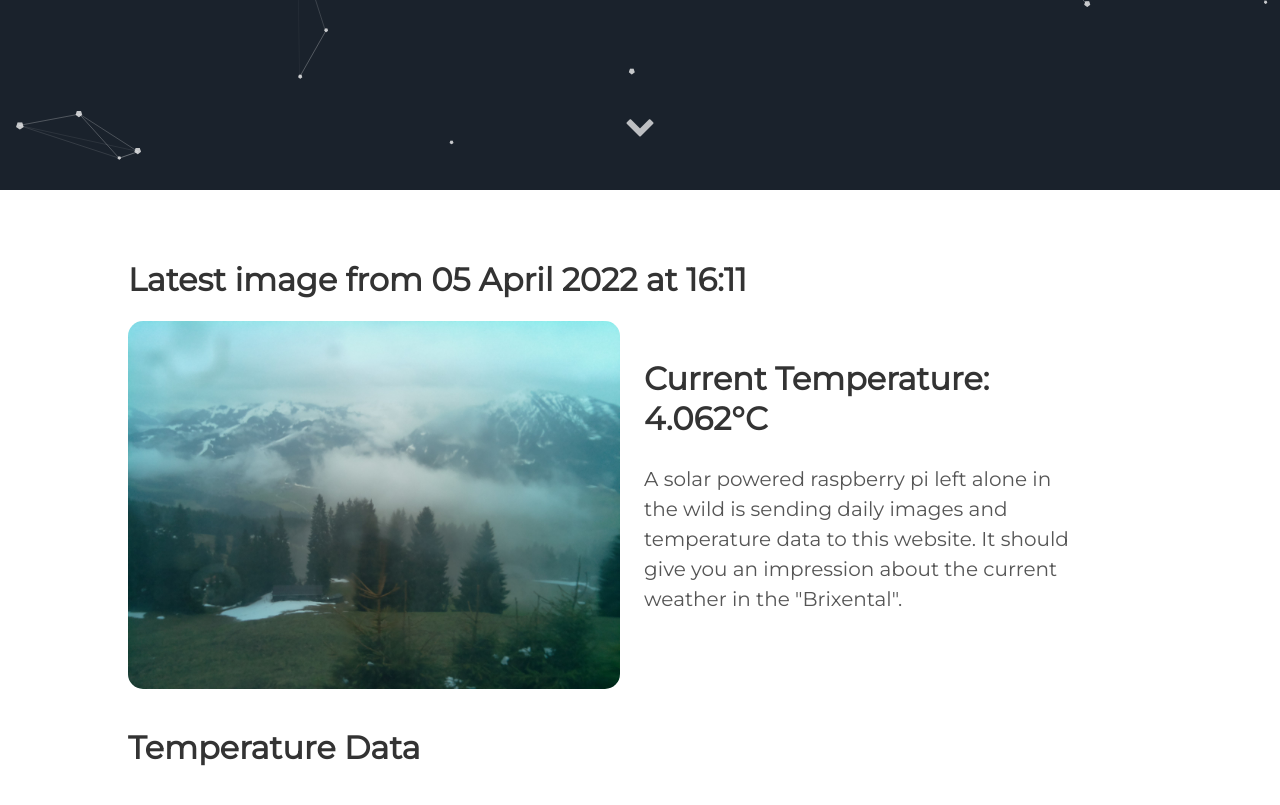
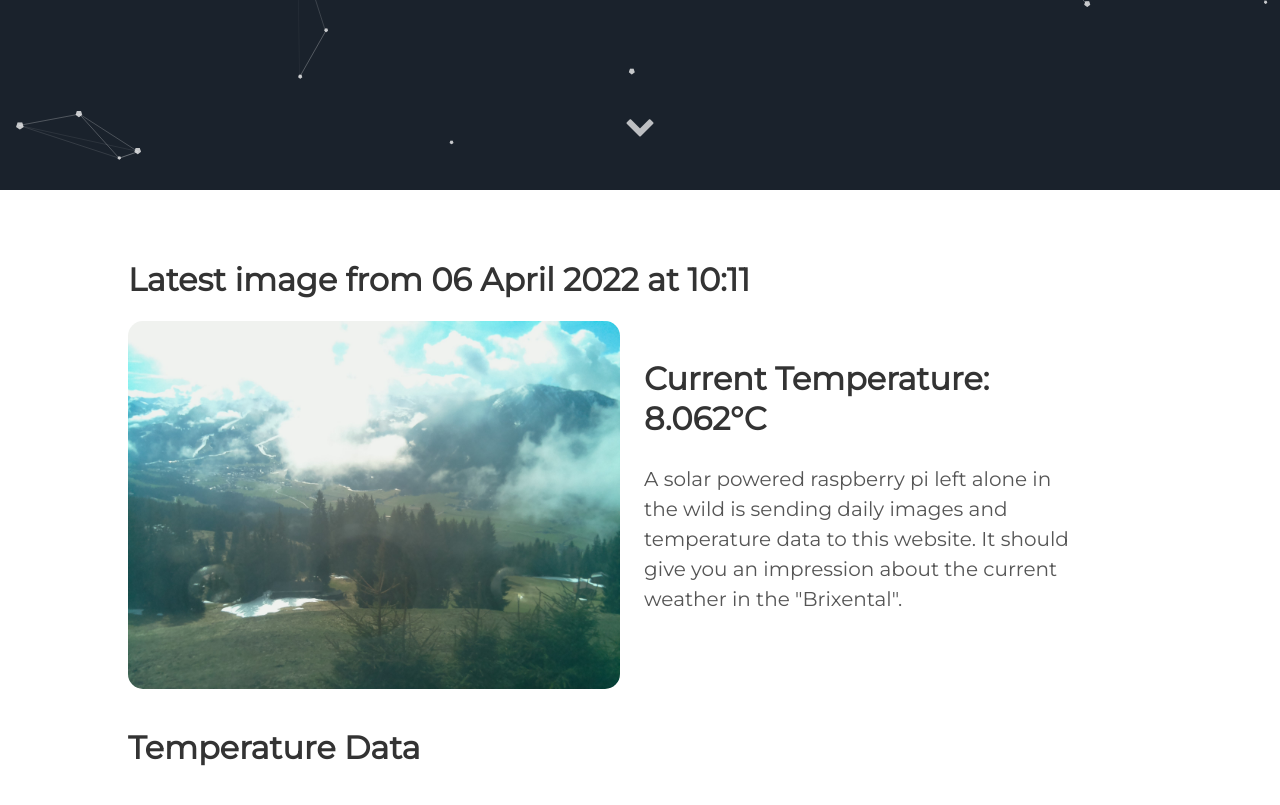
Before and after one commit to vektorious/vektorious.github.io, a Jekyll site: the page built from resources/huette.md, in a window 1280 px wide and 900 px high, scrolled down 710 px. Shown: the top 805 px of the window. Built offline with Jekyll 4.4.1, drawn with Linux system fonts in a browser that asks for light colours.

Commit message:
I'm a bot beep boop

```diff
--- a/resources/huette.md
+++ b/resources/huette.md
@@ -6,13 +6,13 @@ image: '/assets/img/'
 description: 'Live image from the Austrian alps'
 twitter_text: ' '
 ---
-## Latest image from 05 April 2022 at 16:11
+## Latest image from 06 April 2022 at 10:11
 <div class="huette">
   <div class="huette-image">
     <img src="{{ "/assets/img/huette.jpg" | prepend: site.baseurl }}">
   </div>
   <div class="huette-text">
-        <h2>Current Temperature: 4.062°C</h2>
+        <h2>Current Temperature: 8.062°C</h2>
         <p>A solar powered raspberry pi left alone in the wild is sending daily images and temperature data to this website. It should give you an impression about the current weather in the "Brixental".</p>
 
   </div>
```
Also changed, not shown: rpi-script/2022-04-06_100949.txt (renamed from rpi-script/2022-04-05_160946.txt, +5 -5 lines), rpi-script/huette.md (+2 -2 lines), assets/img/huette.jpg, assets/img/temp_plot.png, rpi-script/temp_plot.png, 1 other file.
